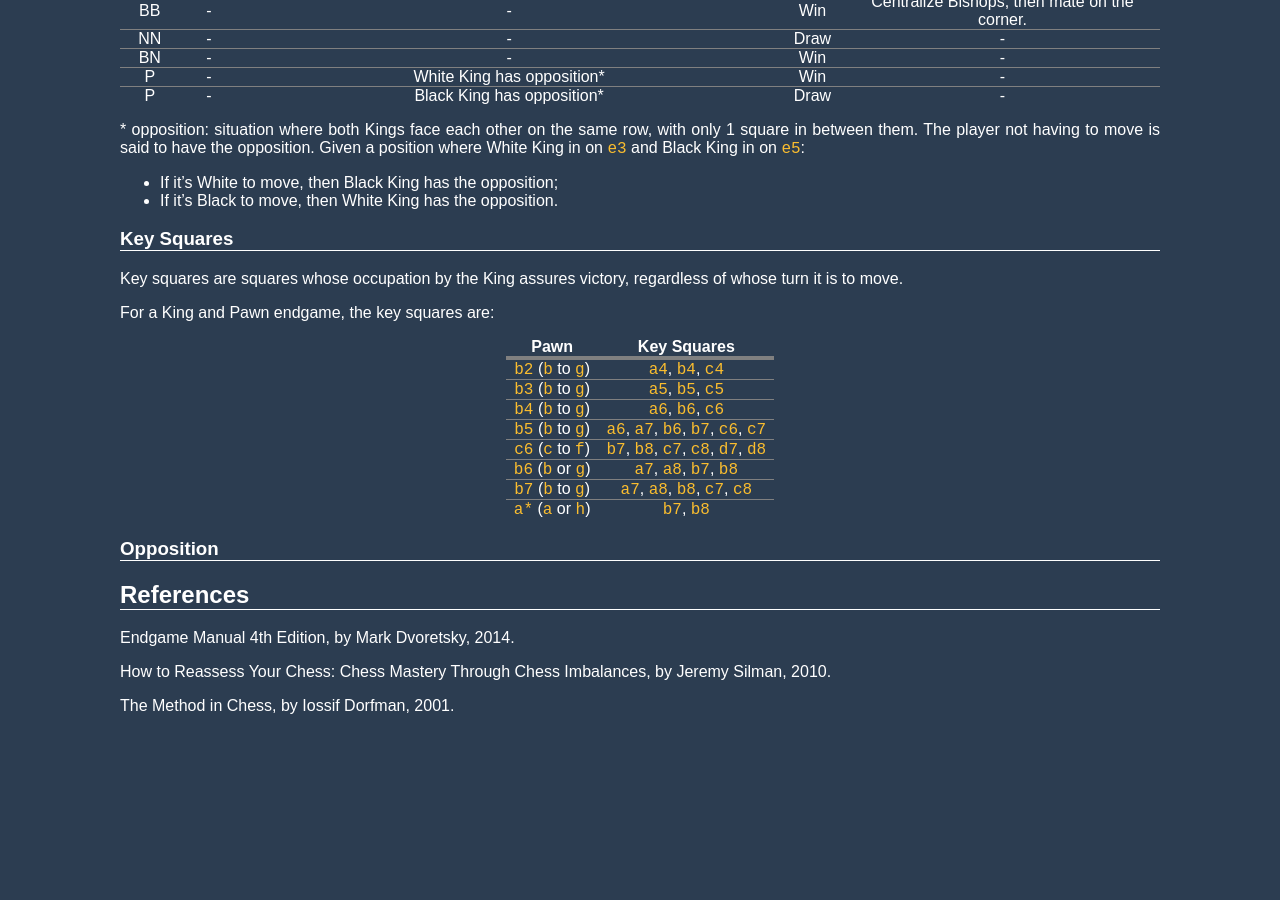
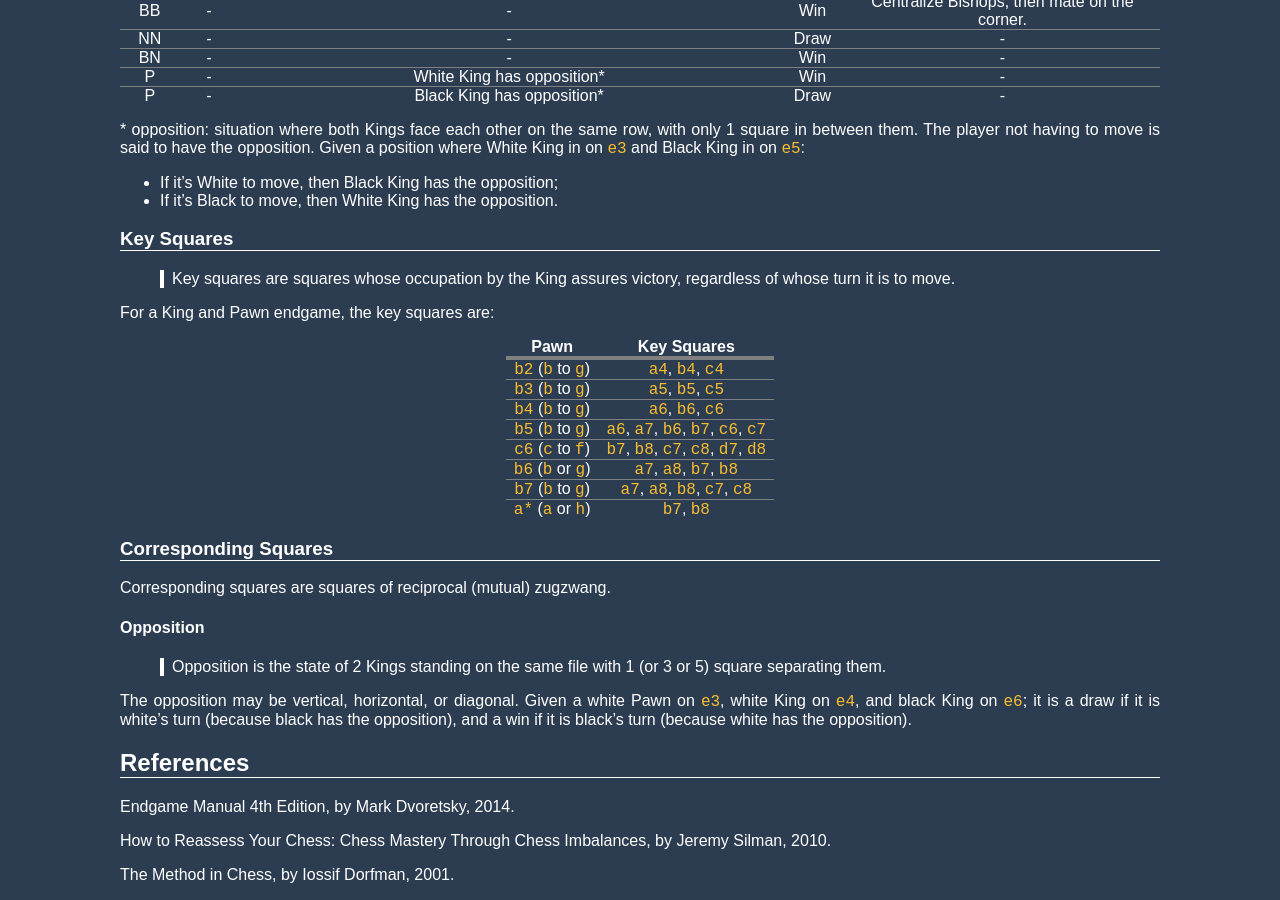
Before and after one commit to brunoroque06/brunoroque06.github.io, a Jekyll site: the page built from _pages/chess-fundamentals.md, in a window 1280 px wide and 900 px high, scrolled down 3054 px. Built offline with Jekyll 4.4.1, drawn with Linux system fonts in a browser that asks for light colours; our own code applies the rules of GitHub Pages for plain Markdown files; before the commit the page ends 3785 px from its top, so only the background shows below that.

Commit message:
Add chess opposition

```diff
--- a/_pages/chess-fundamentals.md
+++ b/_pages/chess-fundamentals.md
@@ -134,7 +134,7 @@ This page contains a compilation of chess fundamentals.
 
 ### Key Squares
 
-Key squares are squares whose occupation by the King assures victory, regardless of whose turn it is to move.
+> Key squares are squares whose occupation by the King assures victory, regardless of whose turn it is to move.
 
 For a King and Pawn endgame, the key squares are:
 
@@ -149,7 +149,15 @@ For a King and Pawn endgame, the key squares are:
 | `b7` (`b` to `g`) |    `a7`, `a8`, `b8`, `c7`, `c8`    |
 | `a*` (`a` or `h`) |             `b7`, `b8`             |
 
-### Opposition
+### Corresponding Squares
+
+Corresponding squares are squares of reciprocal (mutual) zugzwang.
+
+#### Opposition
+
+> Opposition is the state of 2 Kings standing on the same file with 1 (or 3 or 5) square separating them.
+
+The opposition may be vertical, horizontal, or diagonal. Given a white Pawn on `e3`, white King on `e4`, and black King on `e6`; it is a draw if it is white's turn (because black has the opposition), and a win if it is black's turn (because white has the opposition).
 
 ## References
 
```
